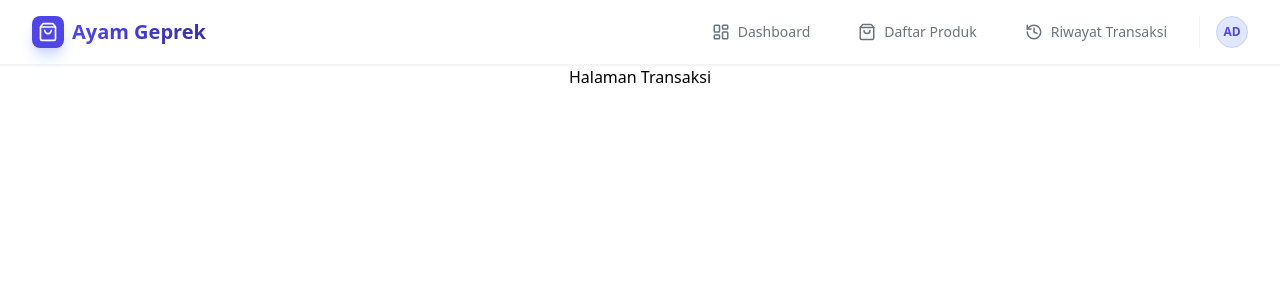
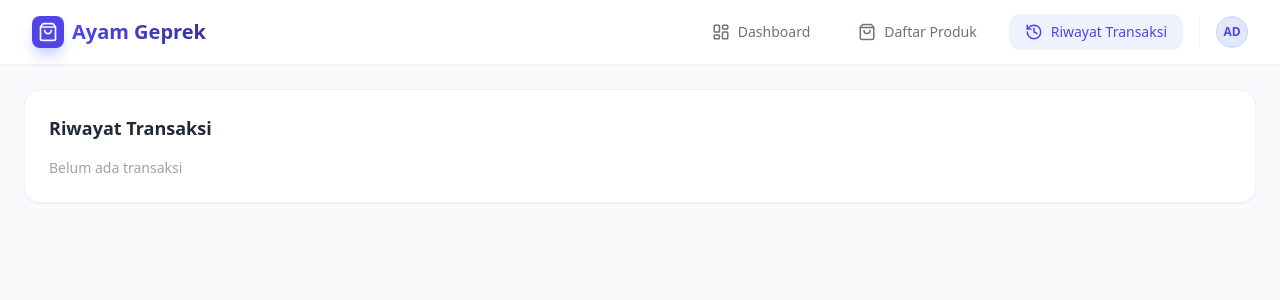
Before and after one commit to Dannys02/kasir-umkm-sederhana, a React (Vite) app in the folder frontend/: page /riwayat-transaksi in a window 1280 px wide. Shown: the top 300 px of the page. Built offline with nearby package versions, Linux system fonts and the light colour scheme.

Commit message:
penambahan UI navbar, perubahan UI ProductCard, penambahan halaman dan isi ProductList, penambahan halaman Transaction

```diff
--- a/frontend/src/App.jsx
+++ b/frontend/src/App.jsx
@@ -9,17 +9,38 @@ import ProductList from "./components/ProductList";
 import Transaction from "./components/Transaction";
 
 function App() {
+    const [transactions, setTransactions] = useState([]);
+
     const [count, setCount] = useState(0);
 
     return (
-        <div>
+        <>
             <Navbar />
-            <Routes>
-                <Route path="/" element={<ProductCard />} />
-                <Route path="/daftar-produk" element={<ProductList />} />
-                <Route path="/riwayat-transaksi" element={<Transaction />} />
-            </Routes>
-        </div>
+
+            <div className="min-h-screen bg-gray-50 p-6 font-sans">
+                <Routes>
+                    <Route
+                        path="/"
+                        element={
+                            <ProductCard
+                                transactions={transactions}
+                                setTransactions={setTransactions}
+                            />
+                        }
+                    />
+                    <Route path="/daftar-produk" element={<ProductList />} />
+                    <Route
+                        path="/riwayat-transaksi"
+                        element={
+                            <Transaction
+                                transactions={transactions}
+                                setTransactions={setTransactions}
+                            />
+                        }
+                    />
+                </Routes>
+            </div>
+        </>
     );
 }
 
--- a/frontend/src/components/Navbar.jsx
+++ b/frontend/src/components/Navbar.jsx
@@ -1,9 +1,10 @@
 import React, { useState } from "react";
-import { Link } from "react-router-dom";
+import { Link, useLocation } from "react-router-dom";
 import { LayoutDashboard, ShoppingBag, History, Menu, X } from "lucide-react";
 
 export default function Navbar() {
     const [isOpen, setIsOpen] = useState(false);
+    const location = useLocation();
 
     const menuItems = [
         { name: "Dashboard", to: "/", icon: <LayoutDashboard size={18} /> },
@@ -20,7 +21,7 @@ export default function Navbar() {
     ];
 
     return (
-        <nav className="bg-white border-b border-gray-100 sticky top-0 z-[100] shadow-sm">
+        <nav className="bg-white border-b border-gray-100 sticky top-0 z-[50] shadow-sm">
             <div className="max-w-7xl mx-auto px-4 sm:px-6 lg:px-8">
                 <div className="flex justify-between h-16">
                     {/* Logo Section */}
@@ -41,7 +42,15 @@ export default function Navbar() {
                             <Link
                                 key={item.name}
                                 to={item.to}
-                                className="flex items-center gap-2 px-4 py-2 rounded-xl text-sm font-medium text-gray-500 hover:text-indigo-600 hover:bg-indigo-50 transition-all duration-300"
+                                className={`flex items-center gap-2 px-4 py-2
+                                rounded-xl text-sm font-medium text-gray-500
+                                hover:text-indigo-600 hover:bg-indigo-50
+                                ${
+                                    location.pathname === item.to
+                                        ? "text-indigo-600 bg-indigo-50"
+                                        : "text-black bg-transparent"
+                                }
+                                transition-all duration-500 ease-in-out`}
                             >
                                 {item.icon}
                                 {item.name}
--- a/frontend/src/components/ProductCard.jsx
+++ b/frontend/src/components/ProductCard.jsx
@@ -1,7 +1,7 @@
 import React, { useState } from "react";
 import { Check, ShoppingCart, X } from "lucide-react";
 
-export default function ProductCard() {
+export default function ProductCard({ transactions, setTransactions }) {
     const [showModal, setShowModal] = useState(false);
     const [succesModal, setSuccesModal] = useState(false);
     const [selectedProduct, setSelectedProduct] = useState(null);
@@ -13,34 +13,30 @@ export default function ProductCard() {
             image: "https://encrypted-tbn0.gstatic.com/images?q=tbn:ANd9GcRWnD5zRlT-ofpy1KNUFNLrcHA7_ZnGU7zRqYbMFusCi2st6yEmz--OR-5g&s=10",
             name: "Ayam Dada",
             price: 8000,
-            stock: 20
+            stock: 5
         },
         {
             id: 2,
             image: "https://encrypted-tbn0.gstatic.com/images?q=tbn:ANd9GcR0ABnY1vV4nPAdvmnYJjjkjMGmbk5v3WrjZcWLIH0TokL1w4q2q6VDoQiM&s=10",
             name: "Ayam Paha",
             price: 7000,
-            stock: 15
+            stock: 5
         },
         {
             id: 3,
             image: "https://d1vbn70lmn1nqe.cloudfront.net/prod/wp-content/uploads/2021/06/15093247/Ketahui-Fakta-Es-Teh-Manis.jpg",
             name: "Es Teh Manis",
             price: 3000,
-            stock: 50
+            stock: 5
         },
         {
             id: 4,
             image: "https://nilaigizi.com/assets/images/produk/produk_1535761724.png",
             name: "Nasi Putih",
             price: 4000,
-            stock: 30
+            stock: 3
         }
     ]);
-
-    /*const [transactions, setTransactions] = useState([
-
-      ]);*/
 
     const openModal = product => {
         setSelectedProduct(product);
@@ -63,7 +59,7 @@ export default function ProductCard() {
     };
 
     return (
-        <div className="min-h-screen bg-gray-50 p-6 font-sans">
+        <>
             <div className="max-w-7xl mx-auto mb-8 flex justify-between items-center bg-white p-6 rounded-2xl shadow-sm border border-indigo-50">
                 <div>
                     <h1 className="text-2xl font-bold text-gray-800 tracking-tight">
@@ -88,7 +84,9 @@ export default function ProductCard() {
                 {dummyProducts.map(item => (
                     <div
                         key={item.id}
-                        className="group bg-white rounded-2xl overflow-hidden border border-gray-100 shadow-sm hover:shadow-xl hover:-translate-y-1 transition-all duration-300"
+                        className="group bg-white rounded-2xl overflow-hidden
+                        shadow-sm border border-indigo-500 hover:shadow-xl
+                        hover:-translate-y-1 transition-all duration-300"
                     >
                         <div className="relative aspect-square overflow-hidden bg-gray-50">
                             <img
@@ -113,8 +111,12 @@ export default function ProductCard() {
                                 <span
                                     className={`text-[10px] font-bold px-2 py-0.5 rounded-md ${
                                         item.stock < 5
-                                            ? "bg-orange-50 text-orange-500"
-                                            : "bg-gray-50 text-gray-400"
+                                            ? "bg-orange-50 text-orange-600"
+                                            : "bg-green-50 text-green-600"
+                                    } ${
+                                        item.stock === 0
+                                            ? "bg-red-50 text-red-600"
+                                            : ""
                                     }`}
                                 >
                                     Sisa: {item.stock}
@@ -198,7 +200,7 @@ export default function ProductCard() {
 
             {/* Modal Success */}
             <div
-                className={`fixed left-1/2 -translate-x-1/2 z-[60] transition-all duration-500 ease-[box-bezier(0.23,1,0.32,1)]
+                className={`fixed left-1/2 -translate-x-1/2 z-[100] transition-all duration-500 ease-[box-bezier(0.23,1,0.32,1)]
     ${
         succesModal
             ? "top-10 opacity-100 scale-100"
@@ -214,6 +216,6 @@ export default function ProductCard() {
                     </span>
                 </div>
             </div>
-        </div>
+        </>
     );
 }
--- a/frontend/src/components/ProductList.jsx
+++ b/frontend/src/components/ProductList.jsx
@@ -1,3 +1,3 @@
 export default function ProductList() {
-  return <p className="text-center">Halaman Daftar Produk</p>;
+    return <p className="text-center">Halaman Daftar Produk</p>;
 }
--- a/frontend/src/components/Transaction.jsx
+++ b/frontend/src/components/Transaction.jsx
@@ -1,3 +1,32 @@
-export default function Transaction() {
-  return <p className="text-center">Halaman Transaksi</p>;
+export default function Transaction({ transactions, setTransactions }) {
+    return (
+        <>
+            <div
+                className="max-w-7xl mx-auto mb-8
+            items-center bg-white p-6 rounded-2xl shadow-sm border
+            border-indigo-50"
+            >
+                <h2 className="text-lg font-bold text-gray-800 mb-4">
+                    Riwayat Transaksi
+                </h2>
+                {transactions.length === 0 ? (
+                    <p className="text-sm text-gray-400">Belum ada transaksi</p>
+                ) : (
+                    <ul className="space-y-2">
+                        {transactions.map(tx => (
+                            <li
+                                key={tx.id}
+                                className="flex justify-between text-sm"
+                            >
+                                <span>{tx.product}</span>
+                                <span className="font-medium">
+                                    Rp {tx.price.toLocaleString("id-ID")}
+                                </span>
+                            </li>
+                        ))}
+                    </ul>
+                )}
+            </div>
+        </>
+    );
 }
```
